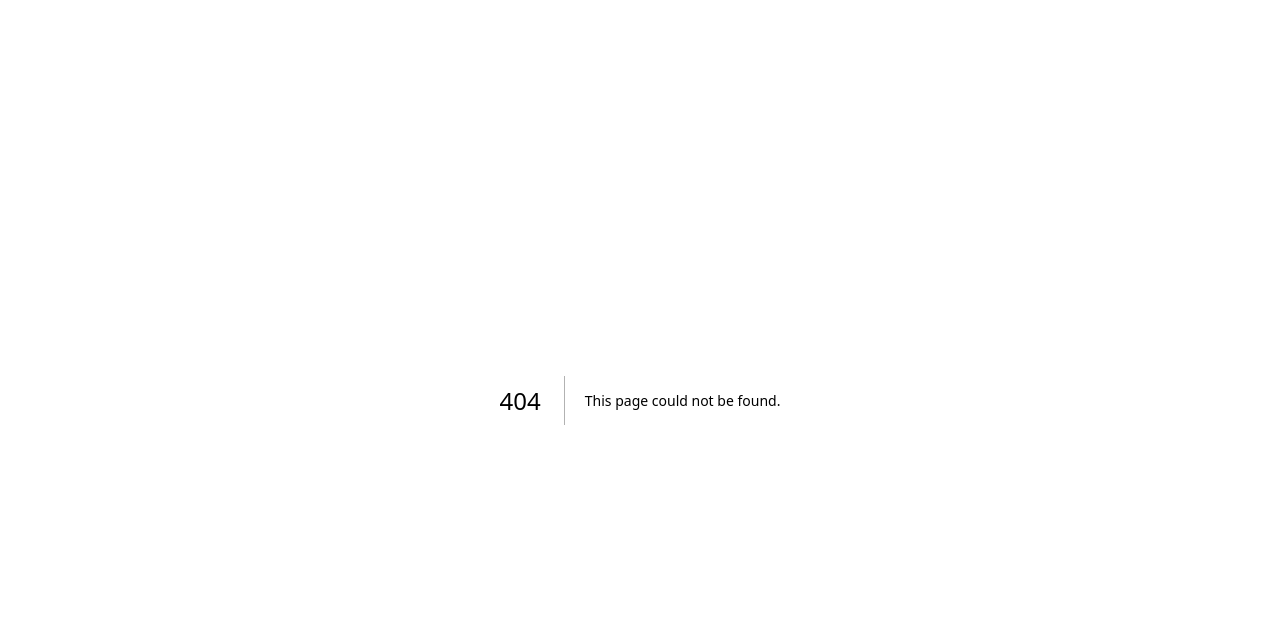
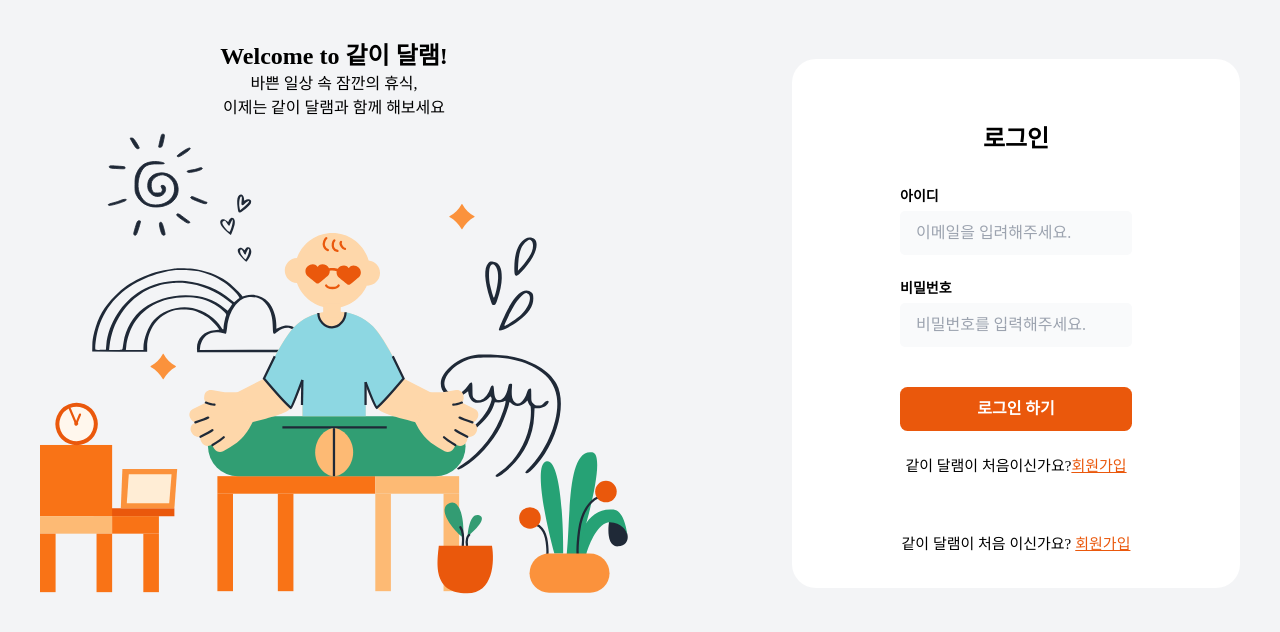
Before and after one commit to INtiful/SootheWithMe, a Next.js app: page /signin in a window 1280 px wide. Before the commit this address had no page. Shown: the top 632 px of the page. Built offline with nearby package versions, Linux system fonts and the light colour scheme; a web font is replaced by a local one.

Commit message:
[KAN-29] style: 로그인/회원가입 레이아웃 추가

```diff
--- /dev/null
+++ b/src/app/(auth)/layout.tsx
@@ -0,0 +1,33 @@
+import { ImageLogin } from '@/public/images';
+import Footer from '../components/AuthForm/Footer';
+
+const Layout = ({
+  children,
+}: Readonly<{
+  children: React.ReactNode;
+}>) => {
+  return (
+    <div className='min-h-dvh w-full bg-var-gray-100'>
+      <div className='flex max-w-[1200px] flex-col items-center justify-between gap-32 pt-40 md:mx-24 lg:mx-auto lg:flex-row lg:pt-40'>
+        <div className='flex flex-col'>
+          <div className='text-center'>
+            <h1 className='text-20 font-semibold md:text-24'>
+              Welcome to 같이 달램!
+            </h1>
+            <p className='text-14 font-medium md:text-16'>
+              바쁜 일상 속 잠깐의 휴식, <br />
+              이제는 같이 달램과 함께 해보세요
+            </p>
+          </div>
+          <ImageLogin className='w-[588px]' />
+        </div>
+        <div className='rounded-[24px] bg-var-white px-[54px] py-32'>
+          {children}
+          <Footer />
+        </div>
+      </div>
+    </div>
+  );
+};
+
+export default Layout;
--- /dev/null
+++ b/src/app/(auth)/signin/page.tsx
@@ -0,0 +1,14 @@
+import LoginForm from '@/app/components/AuthForm/LoginForm';
+
+import { Metadata } from 'next';
+
+export const metadata: Metadata = {
+  title: '로그인 | Soothe With Me',
+  description: 'Soothe Wit hMe 로그인 페이지입니다.',
+};
+
+const SignIn = () => {
+  return <LoginForm />;
+};
+
+export default SignIn;
--- /dev/null
+++ b/src/app/components/AuthForm/Footer.tsx
@@ -0,0 +1,26 @@
+'use client';
+
+import Link from 'next/link';
+import { usePathname } from 'next/navigation';
+
+const Footer = () => {
+  const pathname = usePathname();
+  const isSignIn = pathname === '/signin';
+  const spanText = isSignIn
+    ? '같이 달램이 처음 이신가요? '
+    : '이미 회원이신가요? ';
+  const linkText = isSignIn ? '회원가입' : '로그인';
+  const linkSrc = isSignIn ? 'signup' : 'signin';
+
+  return (
+    <div className='flex items-center justify-center gap-4 pt-24 text-[15px] font-medium'>
+      <span className='flex items-center justify-center text-[15px] font-medium'>
+        {spanText}
+      </span>
+      <Link className='text-var-orange-600 underline' href={linkSrc}>
+        {linkText}
+      </Link>
+    </div>
+  );
+};
+export default Footer;
```
